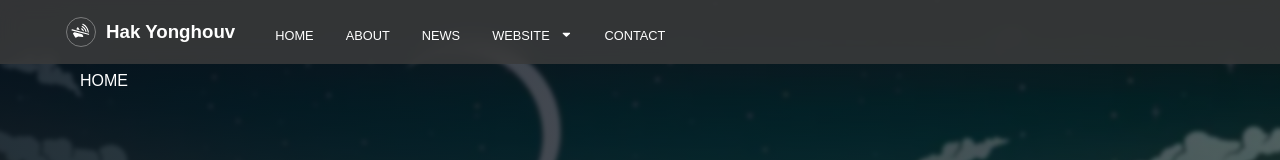
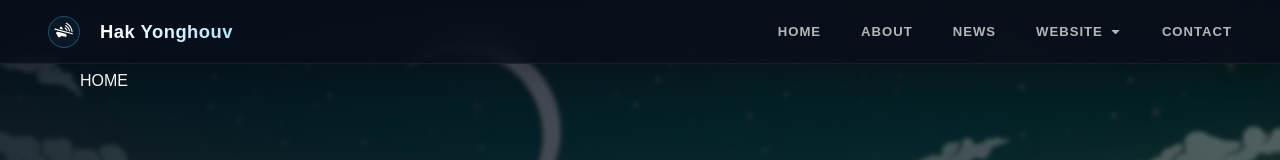
Before and after one commit to HanaMiki-123/Hak-Yonghouv, a React (Vite) app: page / in a window 1280 px wide. Shown: the top 160 px of the page. Built offline with nearby package versions, Linux system fonts and the light colour scheme.

Commit message:
Add contact page

```diff
--- a/src/components/ui/Header.jsx
+++ b/src/components/ui/Header.jsx
@@ -42,7 +42,7 @@ const Header = () => {
                             <IoVolumeMute className={style.icon_song} style={{ color: "white" }} />
                         )}
                     </div>
-                    <h3 style={{ color: 'var(--white)', userSelect: 'none' }}>Hak Yonghouv</h3>
+                    <h3 className={style.brand_name}>Hak Yonghouv</h3>
                     <nav className={style.navbar}>
                         <ul className={style.ul}>
                             <Link to={route.home_page.p1} className={style.link}><li className={style.li}>Home</li></Link>
--- a/src/styles/private/Header.module.css
+++ b/src/styles/private/Header.module.css
@@ -1,84 +1,112 @@
 .header {
     width: 100%;
     height: 8vh;
-    padding: 0 1rem;
+    padding: 0 3rem;
     position: fixed;
-    z-index: 9999999999;
+    z-index: 999999;
     top: 0;
     left: 0;
     display: flex;
     align-items: center;
     justify-content: space-between;
-    background-color: rgba(60, 60, 60, 0.834);
-    backdrop-filter: blur(10px);
+    background-color: rgba(9, 14, 26, 0.75);
+    backdrop-filter: blur(16px);
+    border-bottom: 1px solid rgba(255, 255, 255, 0.07);
+    box-shadow: 0 4px 30px rgba(0, 0, 0, 0.2);
 }
 
 .left {
     display: flex;
-    margin-left: 50px;
-    gap: 10px;
     align-items: center;
-    justify-content: center;
+    gap: 20px;
+    width: 100%;
 
     .song_icon_box {
-        width: 30px;
-        height: 30px;
-        border: 1px solid rgba(192, 192, 192, 0.5);
+        width: 32px;
+        height: 32px;
+        border: 1px solid rgba(79, 195, 247, 0.3);
         border-radius: 50%;
-        padding: 5px;
         display: flex;
         align-items: center;
         justify-content: center;
         cursor: pointer;
+        transition: all 0.3s ease;
+        background: rgba(79, 195, 247, 0.05);
+
+        &:hover {
+            background: rgba(79, 195, 247, 0.15);
+            border-color: rgba(79, 195, 247, 0.6);
+            transform: scale(1.05);
+            box-shadow: 0 0 10px rgba(79, 195, 247, 0.3);
+        }
 
         .icon_song {
             transform: rotate(-30deg);
-            font-size: 1.1rem;
+            font-size: 1.15rem;
         }
+    }
+
+    .brand_name {
+        color: var(--white);
+        user-select: none;
+        font-weight: 800;
+        letter-spacing: 0.5px;
+        font-size: 1.15rem;
+        background: linear-gradient(90deg, #fff, #b3e5fc);
+        -webkit-background-clip: text;
+        -webkit-text-fill-color: transparent;
+        background-clip: text;
     }
 
     .navbar {
         display: flex;
         align-items: center;
-        justify-content: center;
-        margin-left: 30px;
+        margin-left: auto;
+        /* Push navbar to the right */
 
         .ul {
             display: flex;
             align-items: center;
-            justify-content: center;
-            gap: 2rem;
+            gap: 2.5rem;
+            list-style: none;
 
             .link {
-                color: var(--white);
+                color: rgba(255, 255, 255, 0.7);
                 text-decoration: none;
                 position: relative;
                 display: inline-block;
-                padding-bottom: 8px;
-                padding-top: 14px;
                 cursor: pointer;
+                transition: color 0.3s ease;
 
                 .dropdown {
+                    width: max-content;
                     display: none;
-                    transition: display 0.3s ease;
+                    opacity: 0;
+                    transform: translateY(10px);
+                    transition: opacity 0.3s ease, transform 0.3s ease;
+                }
+
+                &:hover {
+                    color: #4fc3f7;
                 }
 
                 &:hover .dropdown {
                     display: flex;
-
+                    opacity: 1;
+                    transform: translateY(0);
                 }
 
                 &::after {
                     content: "";
                     position: absolute;
                     left: 0;
-                    top: 0;
+                    bottom: -4px;
                     width: 100%;
-                    height: 3px;
-                    background-color: var(--white);
+                    height: 2px;
+                    background-color: #4fc3f7;
                     transform: scaleX(0);
                     transform-origin: left;
-                    transition: transform 0.3s ease;
+                    transition: transform 0.3s cubic-bezier(0.4, 0, 0.2, 1);
                 }
 
                 &:hover::after {
@@ -87,17 +115,14 @@
 
                 .li {
                     display: flex;
-                    gap: 10px;
-                    padding-top: 15px;
-                    padding-bottom: 15px;
+                    align-items: center;
+                    gap: 6px;
+                    padding: 12px 0;
                     list-style: none;
-                    color: var(--white);
                     text-transform: uppercase;
-                    font-size: 0.8rem;
-
-                    &:hover {
-                        text-shadow: 0 0 15px #0040ff;
-                    }
+                    font-size: 0.82rem;
+                    font-weight: 600;
+                    letter-spacing: 1px;
                 }
             }
         }
@@ -106,56 +131,42 @@
 
 .dropdown {
     position: absolute;
-    top: 100%;
-    left: 0;
-    background: rgba(60, 60, 60, 0.834);
-    backdrop-filter: blur(10px);
+    top: calc(100% + 4px);
+    left: -15px;
+    background: rgba(9, 14, 26, 0.95);
+    border: 1px solid rgba(255, 255, 255, 0.08);
+    backdrop-filter: blur(20px);
     list-style: none;
     display: flex;
     flex-direction: column;
-    gap: 10px;
-    border-bottom-left-radius: 5px;
-    border-bottom-right-radius: 5px;
+    gap: 4px;
+    border-radius: 8px;
+    padding: 8px;
+    min-width: 180px;
+    box-shadow: 0 10px 25px rgba(0, 0, 0, 0.5);
+    z-index: 1000;
 
     .li_dropdown {
         list-style: none;
-        padding: 5px;
     }
 
     .link_dropdown {
-        width: max-content;
-        display: inline-block;
-        color: var(--white);
+        display: flex;
+        align-items: center;
+        gap: 10px;
+        color: rgba(255, 255, 255, 0.7);
         text-decoration: none;
         text-transform: uppercase;
-        font-size: 0.8rem;
-        position: relative;
-        padding-bottom: 4px;
-        padding-left: 5px;
-        padding-right: 5px;
-        display: flex;
-        gap: 10px;
-        margin-top: 10px;
-
-        &::after {
-            content: "";
-            position: absolute;
-            left: 0;
-            bottom: 0;
-            width: 100%;
-            height: 2px;
-            background: var(--white);
-            transform: scaleX(0);
-            transform-origin: left;
-            transition: transform .3s ease;
-        }
-
-        &:hover::after {
-            transform: scaleX(1);
-        }
+        font-size: 0.78rem;
+        font-weight: 600;
+        padding: 8px 12px;
+        border-radius: 6px;
+        transition: all 0.2s ease;
 
         &:hover {
-            text-shadow: 0 0 15px #0040ff;
+            color: #4fc3f7;
+            background: rgba(79, 195, 247, 0.08);
+            padding-left: 16px;
         }
     }
 }
```
